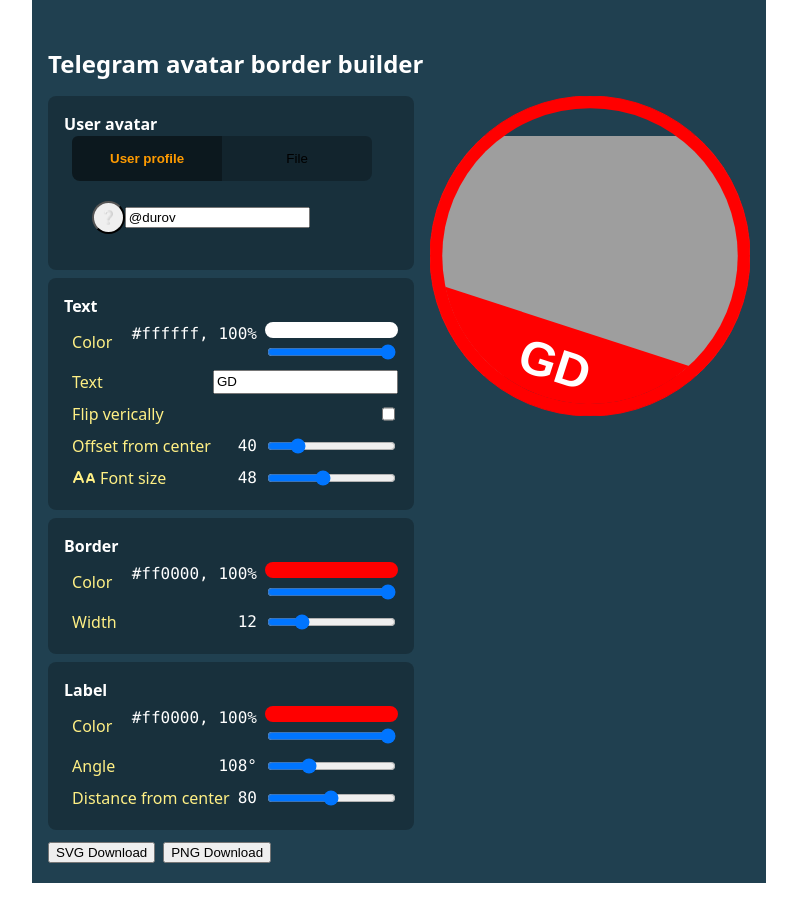
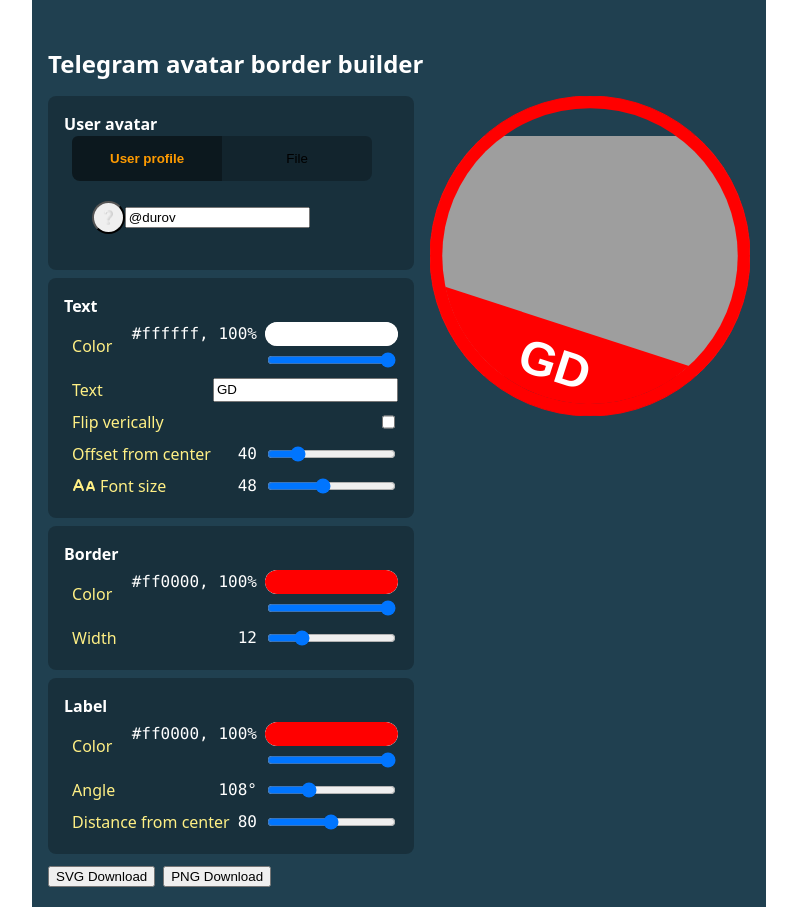
Before and after one commit to Rubyroidas/tgavatar, a React (Vite) app: page / in a window 1280 px wide. Shown: the whole page, without its empty margins (241-1038 px from the left). Before the commit the page ends 883 px from the top, so only its background shows below. Built offline with nearby package versions, Linux system fonts and the light colour scheme.

Commit message:
natural color picker, with better styling

```diff
--- a/src/components/ColorPickerWithAlpha.module.css
+++ b/src/components/ColorPickerWithAlpha.module.css
@@ -4,7 +4,7 @@
     @apply flex flex-col gap-y-1;
 }
 
-.colorPreviewWrapper {
+.colorInputWrapper {
     cursor: pointer;
     --color-1: #ccc;
     --color-2: transparent;
@@ -19,12 +19,31 @@
     border-radius: 2em;
     overflow: hidden;
 }
-.colorPreview {
-    @apply h-4;
+.colorInput {
+    width: 100%; /* or whatever size you want */
+    height: 100%;
+    border: none;
+    border-radius: 1em; /* optional */
+    cursor: pointer;
+    padding: 0;
+    outline: none;
+    overflow: hidden;
+
+    &::-webkit-color-swatch-wrapper {
+        padding: 0;
+    }
+
+    &::-webkit-color-swatch {
+        border: none;
+        /*border-radius: 4px; !* optional, match parent *!*/
+    }
+
+    &::-moz-color-swatch {
+        border: none;
+        /*border-radius: 4px; !* optional *!*/
+    }
 }
-.colorInput {
-    @apply border-none outline-0 p-0 m-0 hidden;
-}
+
 
 .opacityInput {
 
--- a/src/components/ColorPickerWithAlpha.tsx
+++ b/src/components/ColorPickerWithAlpha.tsx
@@ -1,7 +1,6 @@
-import { type ComponentProps, useRef } from 'react';
+import type { ComponentProps } from 'react';
 
 import styles from './ColorPickerWithAlpha.module.css';
-import { colorWithAlphaToRGBA } from '../utils/colorWithAlphaToRGBA';
 
 export type ColorWithAlpha = {
     color: string; // #RRGGBB
@@ -12,32 +11,20 @@
     onChange: (colorWithAlpha: ColorWithAlpha) => void;
 };
 export const ColorPickerWithAlpha = ({ onChange, color, opacity, ...rest }: Props) => {
-    const colorInputRef = useRef<HTMLInputElement>(null);
-    const handlePreviewClick = () => {
-        colorInputRef.current?.click();
-    };
-
     return (
         <div className={styles.container}>
             <div
-                className={styles.colorPreviewWrapper}
-                onClick={handlePreviewClick}
+                className={styles.colorInputWrapper}
             >
-                <div
-                    className={styles.colorPreview}
-                    style={{
-                        backgroundColor: colorWithAlphaToRGBA({color, opacity}),
-                    }}
+                <input
+                    {...rest}
+                    className={styles.colorInput}
+                    style={{ opacity: opacity / 100 }}
+                    type="color"
+                    value={color}
+                    onChange={e => onChange({ color: e.target.value, opacity })}
                 />
             </div>
-            <input
-                {...rest}
-                ref={colorInputRef}
-                className={styles.colorInput}
-                type="color"
-                value={color}
-                onChange={e => onChange({ color: e.target.value, opacity })}
-            />
             <input
                 type="range"
                 className={styles.opacityInput}
```
